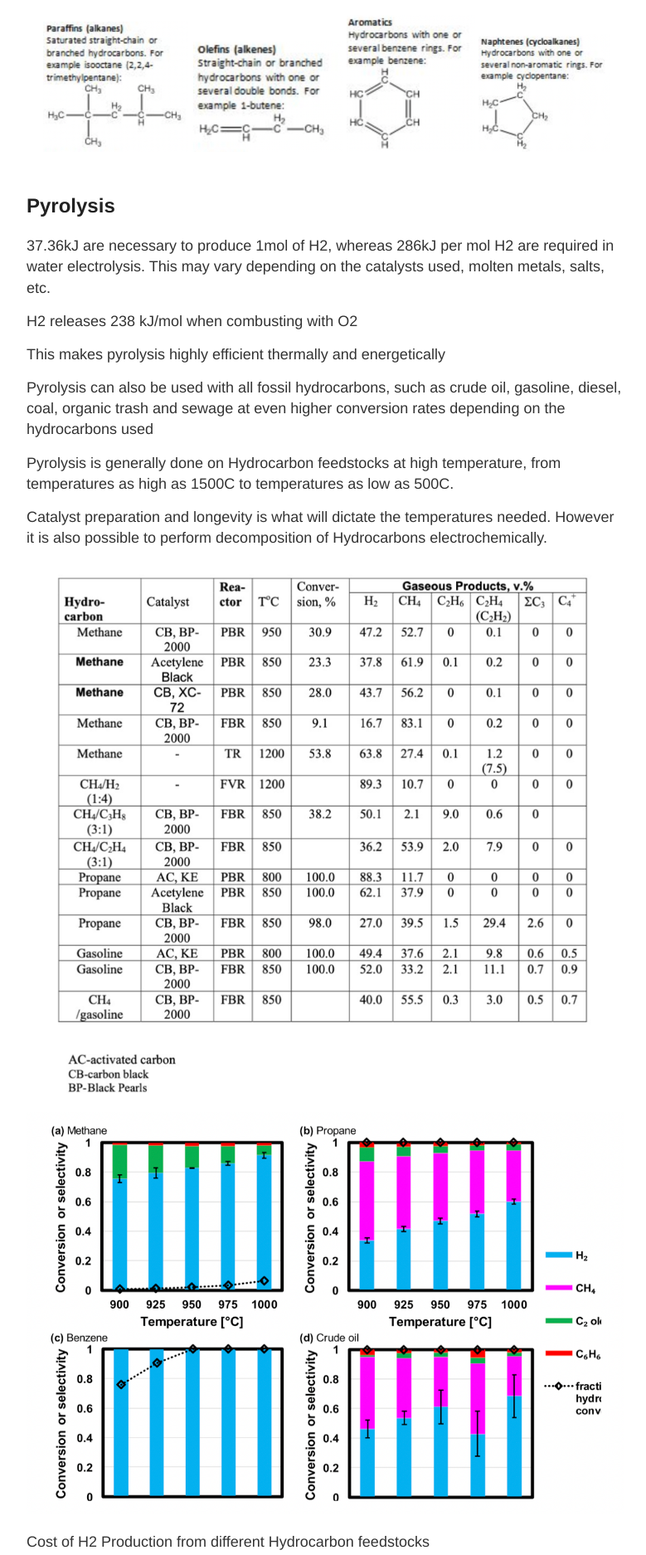
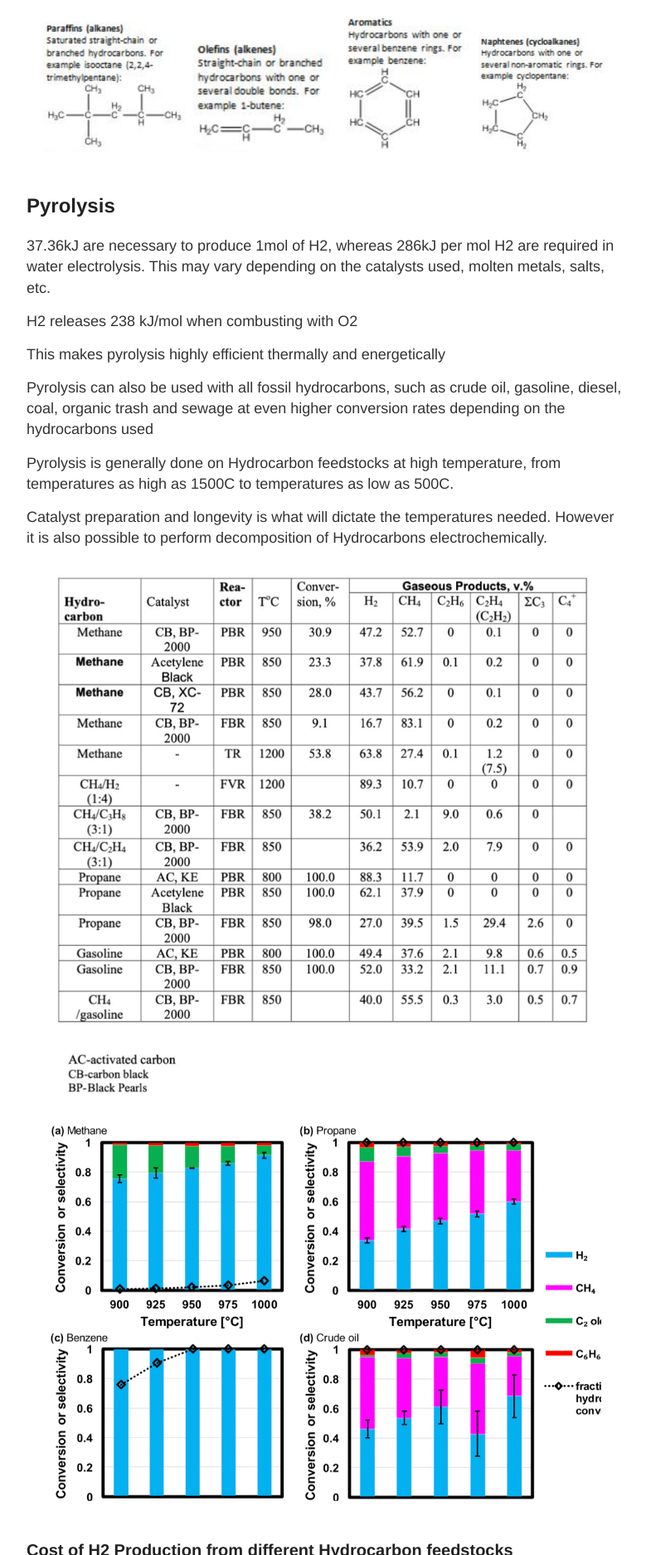
Before and after one commit to YungRaj/YungRaj.github.io, a Jekyll site: the page built from _posts/2022-08-15-Hydrogen.md, in a window 1280 px wide. Shown: the part 4526-6400 px from the top of the page at 83% size, without its empty margins (248-1027 px from the left). Built offline with Jekyll 4.4.1, drawn with Linux system fonts in a browser that asks for light colours.

```diff
--- a/_posts/2022-08-15-Hydrogen.md
+++ b/_posts/2022-08-15-Hydrogen.md
@@ -77,7 +77,7 @@ Catalyst preparation and longevity is what will dictate the temperatures needed.
 
 <div align="center"> <img src="https://github.com/YungRaj/YungRaj.github.io/raw/master/images/Hydrogen-Energy/pyrolysis_selectivities.png" /></div>
 
-Cost of H2 Production from different Hydrocarbon feedstocks
+### Cost of H2 Production from different Hydrocarbon feedstocks
 
 <div align="center"> <img src="https://github.com/YungRaj/YungRaj.github.io/raw/master/images/Hydrogen-Energy/costs.png" /></div>
 
```
